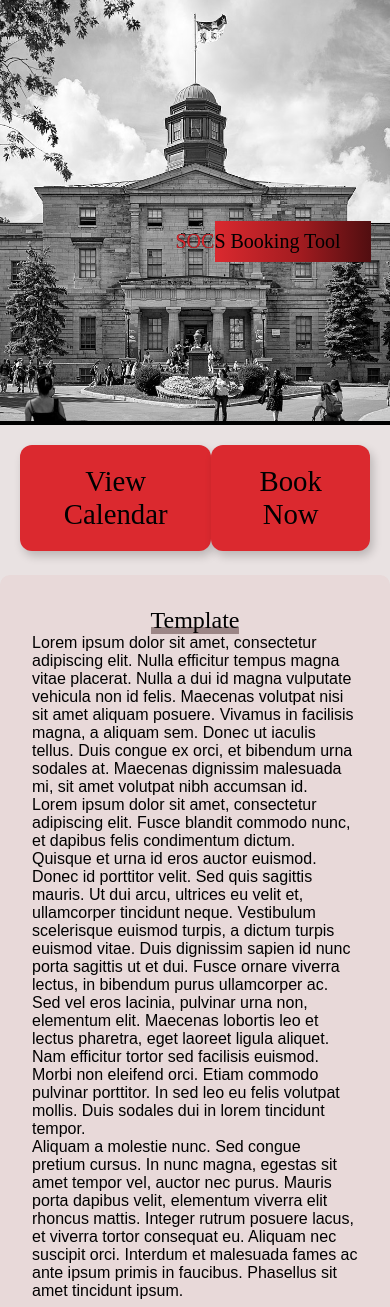
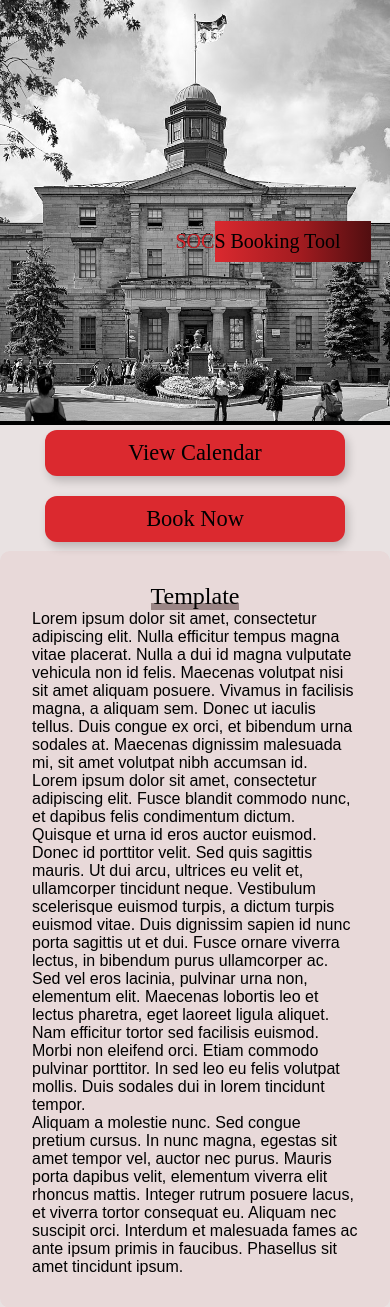
Before and after one commit to Chujo58/COMP-307-Project, a PHP site: page / in a window 390 px wide. Shown: the part 178-1485 px from the top of the page. Run offline with PHP 8.4, Linux system fonts and the light colour scheme; some web fonts are replaced.

Commit message:
Added style for mobile for the 2 big btn on hom

```diff
--- a/style/publicBtn.css
+++ b/style/publicBtn.css
@@ -18,6 +18,8 @@
     transition-duration: 0.3s;
     box-shadow: 3px 5px 10px rgba(0, 0, 0, 0.2);
     cursor: pointer;
+    width: 100%;
+    max-width: 300px
 }
 
 .public-btn button:hover {
@@ -30,3 +32,17 @@
     box-shadow: 1px 2px 5px rgba(0, 0, 0, 0.2);
     background-color: var(--title-text);
 }
+
+@media (max-width: 750px) {
+    .public-btn {
+        padding: 5px;
+        flex-direction: column;
+        gap: 20px;
+        align-items: center;
+    }
+
+    .public-btn button {
+        font-size: 1.4rem;
+        padding: 10px 20px;
+    }
+}
```
